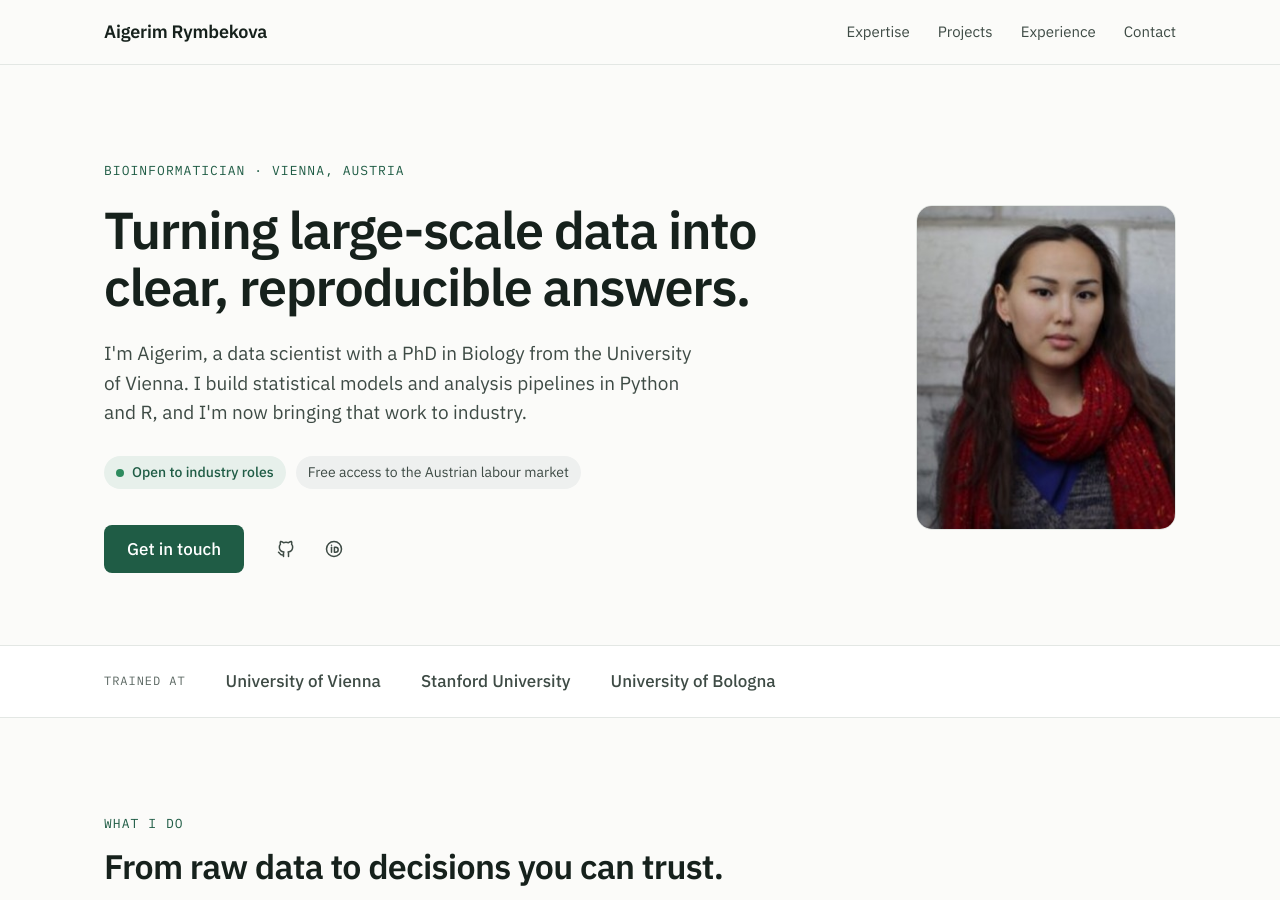
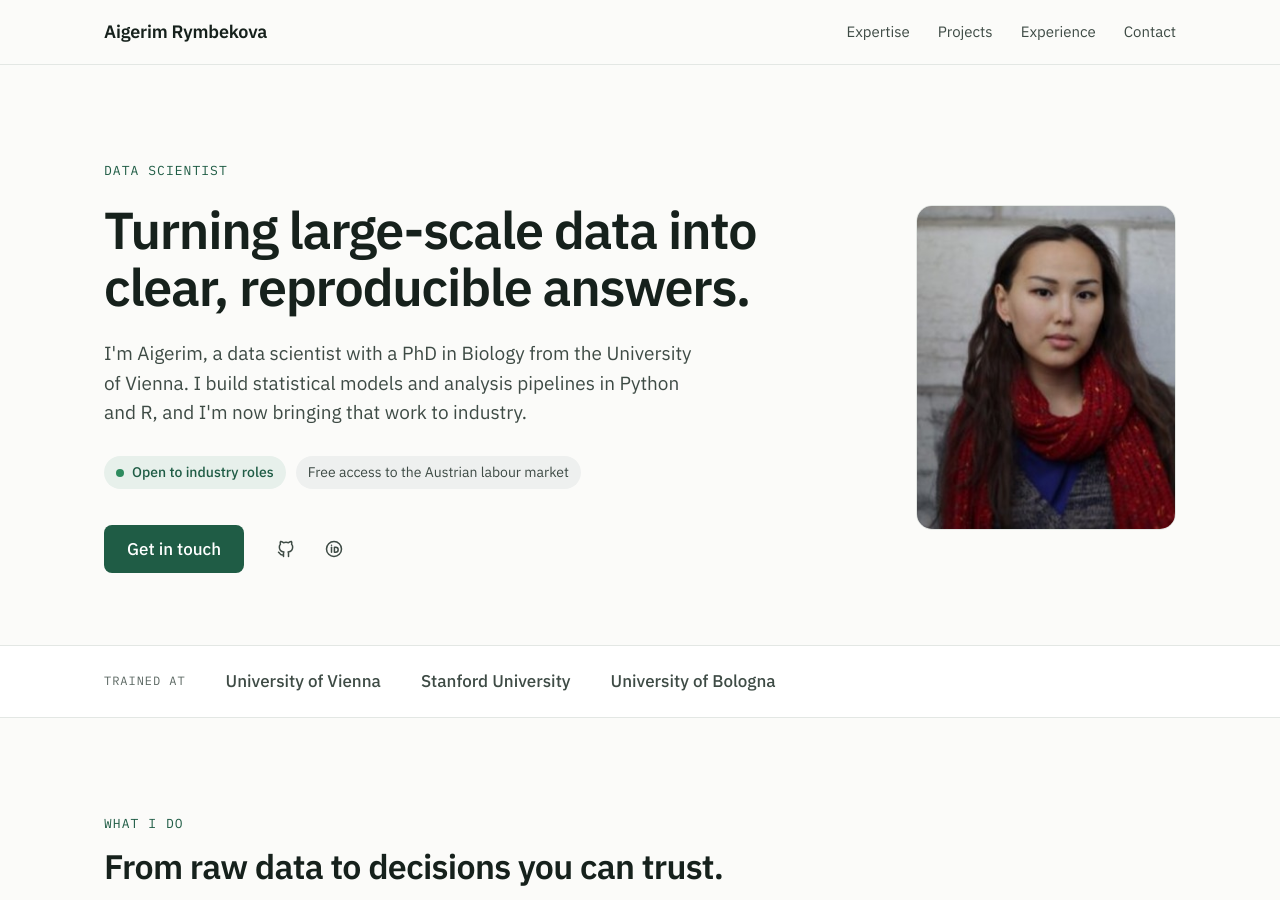
Before and after one commit to Rymbekova/rymbekova.github.io, a Jekyll site: the page built from index.html, in a window 1280 px wide and 900 px high. Built offline with Jekyll 4.4.1, drawn with Linux system fonts in a browser that asks for light colours.

Commit message:
Change hero label to Data Scientist
Co-Authored-By: Claude Opus 5.5 <noreply@anthropic.com>
Claude-Session: https://claude.ai/code/session_011xvUBURGERJq7X6qi3wwTc

```diff
--- a/_config.yml
+++ b/_config.yml
@@ -1,6 +1,6 @@
 # Site settings — edit these and the site updates everywhere.
 title: Aigerim Rymbekova
-tagline: Bioinformatician
+tagline: Data Scientist
 description: >-
   Bioinformatician in Vienna with a PhD from the University of Vienna.
   NGS data analysis, reproducible pipelines and statistical modelling in Python and R.
--- a/index.html
+++ b/index.html
@@ -5,7 +5,7 @@ layout: default
 <!-- HERO -->
 <section id="top" class="container hero">
   <div class="hero-text">
-    <p class="eyebrow">{{ site.tagline }} · Vienna, Austria</p>
+    <p class="eyebrow">{{ site.tagline }}</p>
     <h1>Turning large-scale data into clear, reproducible answers.</h1>
     <p class="lead">I'm Aigerim, a data scientist with a PhD in Biology from the University of Vienna. I build statistical models and analysis pipelines in Python and R, and I'm now bringing that work to industry.</p>
     <div class="badges">
```
